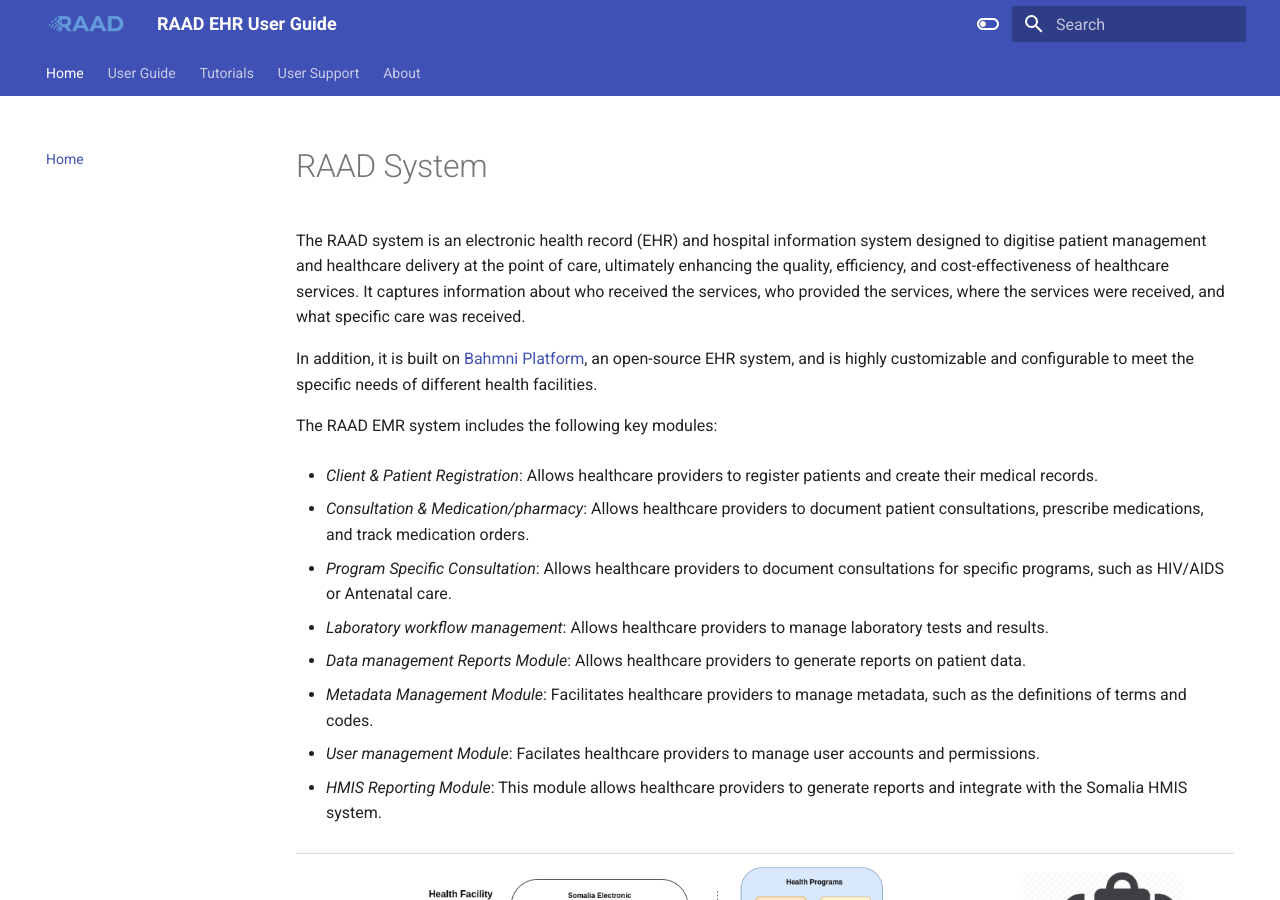
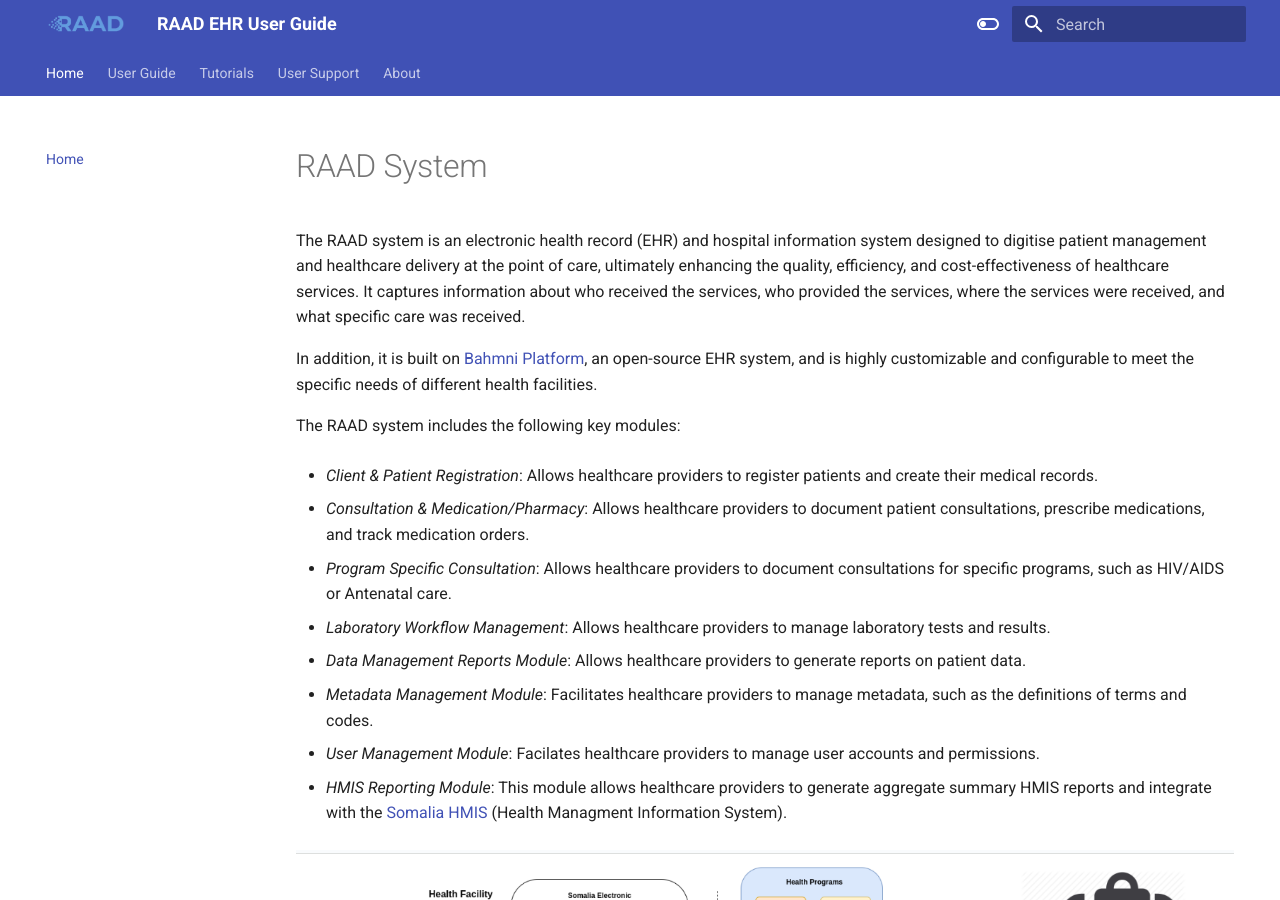
Before and after one commit to nomadilab-ehr/raad-docs, an MkDocs documentation site: the page built from docs/index.md, in a window 1280 px wide and 900 px high. Built offline with MkDocs 1.6.1 and Material for MkDocs 9.7.7, drawn with Linux system fonts in a browser that asks for light colours.

Commit message:
minor edits

```diff
--- a/docs/index.md
+++ b/docs/index.md
@@ -5,23 +5,23 @@
 
 In addition, it is built on [Bahmni Platform](https://www.bahmni.org/), an open-source EHR system, and is highly customizable and configurable to meet the specific needs of different health facilities.
 
-The RAAD EMR system includes the following key modules:
+The RAAD system includes the following key modules:
 
 * *Client & Patient Registration*: Allows healthcare providers to register patients and create their medical records.
 
-* *Consultation & Medication/pharmacy*: Allows healthcare providers to document patient consultations, prescribe medications, and track medication orders.
+* *Consultation & Medication/Pharmacy*: Allows healthcare providers to document patient consultations, prescribe medications, and track medication orders.
 
 * *Program Specific Consultation*: Allows healthcare providers to document consultations for specific programs, such as HIV/AIDS or Antenatal care.
 
-* *Laboratory workflow management*: Allows healthcare providers to manage laboratory tests and results.
+* *Laboratory Workflow Management*: Allows healthcare providers to manage laboratory tests and results.
 
-* *Data management Reports Module*: Allows healthcare providers to generate reports on patient data.
+* *Data Management Reports Module*: Allows healthcare providers to generate reports on patient data.
 
 * *Metadata Management Module*: Facilitates healthcare providers to manage metadata, such as the definitions of terms and codes.
 
-* *User management Module*: Facilates healthcare providers to manage user accounts and permissions.
+* *User Management Module*: Facilates healthcare providers to manage user accounts and permissions.
 
-* *HMIS Reporting Module*: This module allows healthcare providers to generate reports and integrate with the Somalia HMIS system.
+* *HMIS Reporting Module*: This module allows healthcare providers to generate aggregate summary HMIS reports and integrate with the [Somalia HMIS](https://hmis.moh.gov.so/) (Health Managment Information System).
 
 
 ![RAAD System Design](images/raad-design.png)
```
Also changed, not shown: docs/user-guide.md (+6 -6 lines).
